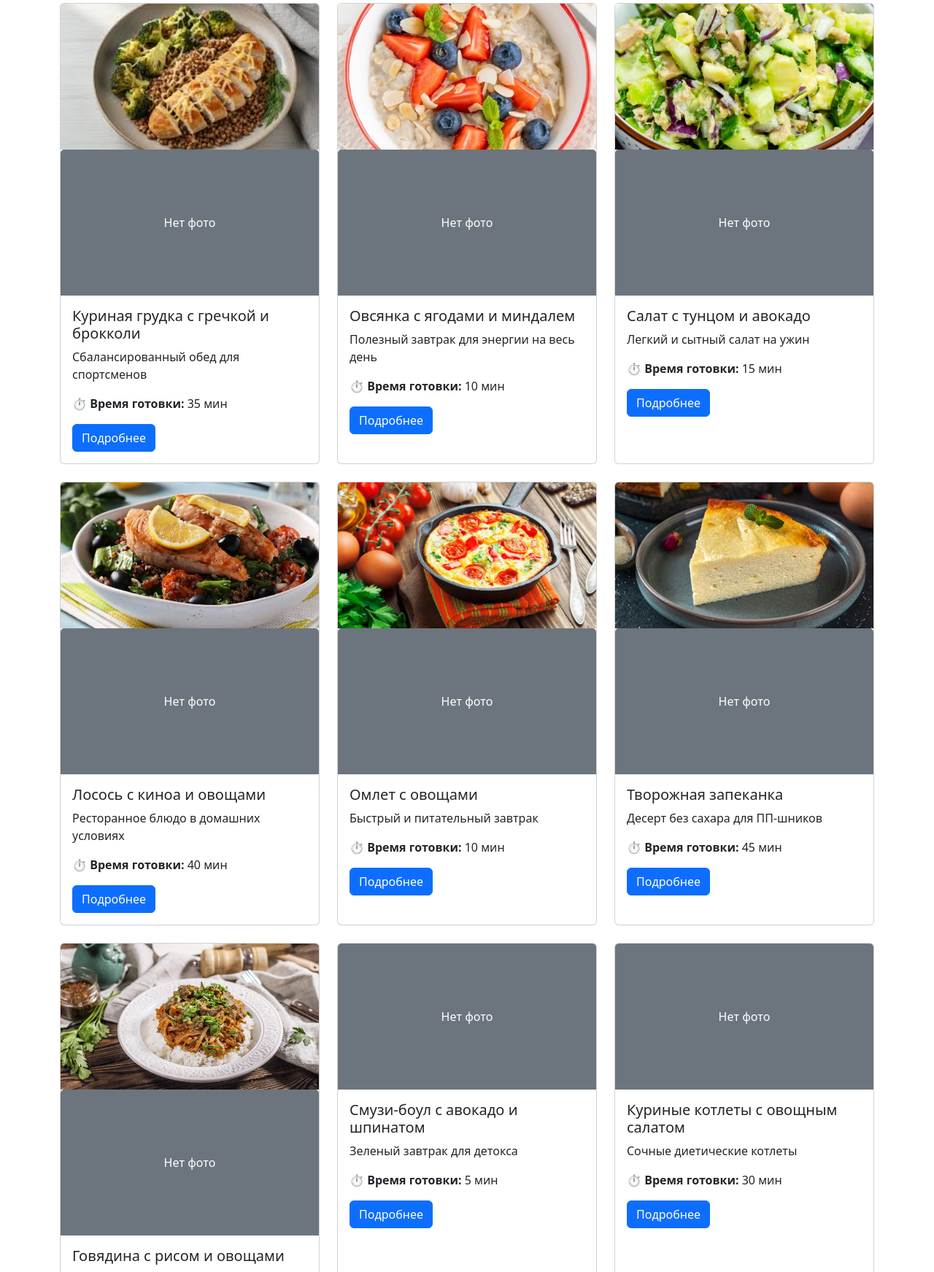
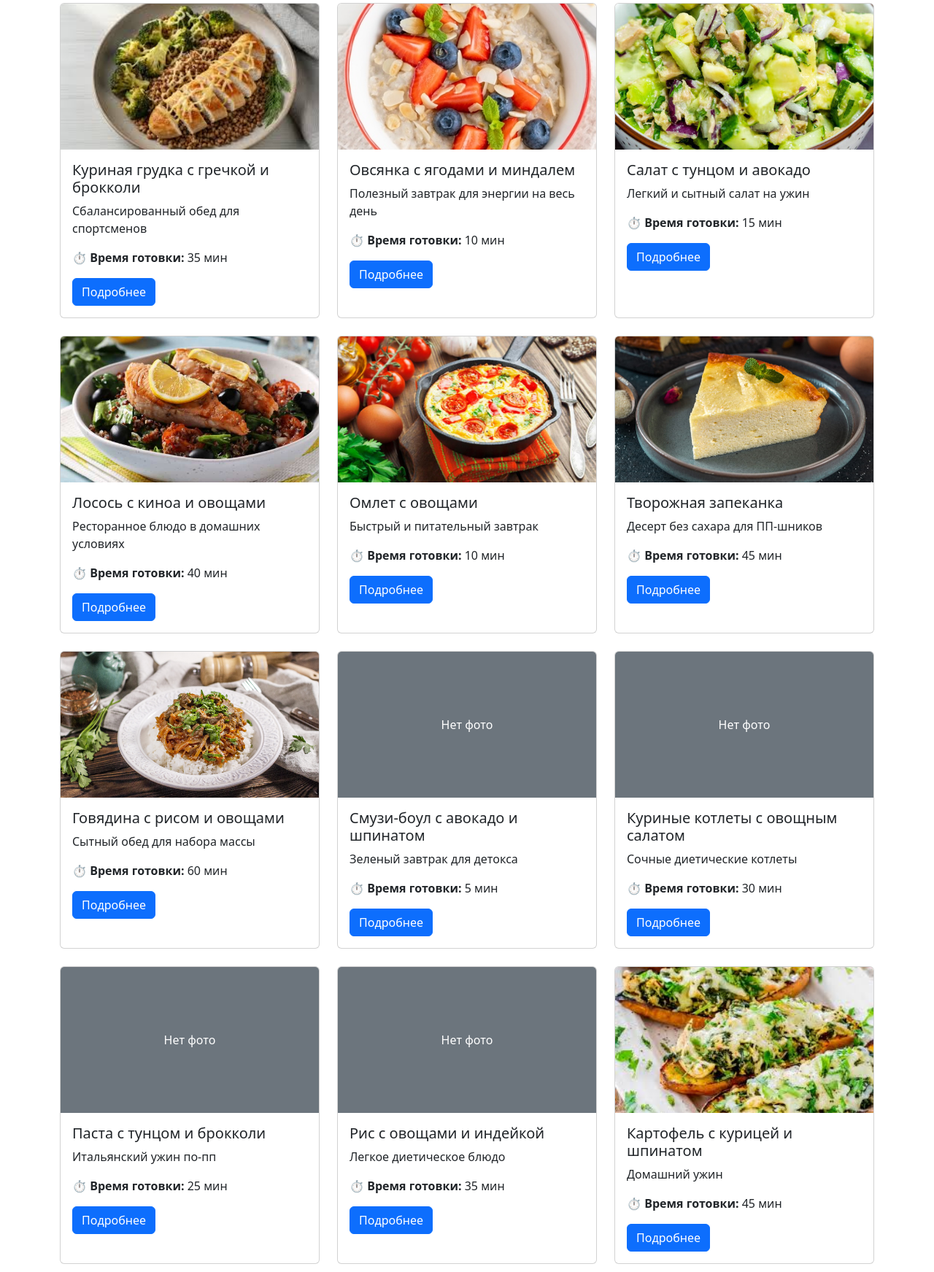
Before and after one commit to ketr1/d1, a Django app: page / in a window 1280 px wide. Shown: the part 154-1897 px from the top of the page at 73% size. Run offline with Django 5.2, Linux system fonts and the light colour scheme; data comes from the database, SQL or seed files in the repository.

Commit message:
Убрать дублирование фото

```diff
--- a/recipes/templates/recipes/my_recipes.html
+++ b/recipes/templates/recipes/my_recipes.html
@@ -25,9 +25,6 @@
         <div class="card h-100">
             {% if recipe.image_src %}
             <img src="{{ recipe.image_src }}" data-recipe-image-id="{{ recipe.id }}" class="card-img-top" alt="{{ recipe.title }}" style="height: 200px; object-fit: cover;">
-            <div data-recipe-image-fallback-id="{{ recipe.id }}" class="card-img-top bg-secondary d-flex align-items-center justify-content-center" style="height: 200px; display: none;">
-                <span class="text-white">Нет фото</span>
-            </div>
             {% else %}
             <img src="" data-recipe-image-id="{{ recipe.id }}" class="card-img-top" alt="{{ recipe.title }}" style="height: 200px; object-fit: cover; display: none;">
             <div data-recipe-image-fallback-id="{{ recipe.id }}" class="card-img-top bg-secondary d-flex align-items-center justify-content-center" style="height: 200px;">
--- a/recipes/templates/recipes/recipe_list.html
+++ b/recipes/templates/recipes/recipe_list.html
@@ -17,9 +17,6 @@
         <div class="card h-100">
             {% if recipe.image_src %}
             <img src="{{ recipe.image_src }}" data-recipe-image-id="{{ recipe.id }}" class="card-img-top" alt="{{ recipe.title }}" style="height: 200px; object-fit: cover;">
-            <div data-recipe-image-fallback-id="{{ recipe.id }}" class="card-img-top bg-secondary d-flex align-items-center justify-content-center" style="height: 200px; display: none;">
-                <span class="text-white">Нет фото</span>
-            </div>
             {% else %}
             <img src="" data-recipe-image-id="{{ recipe.id }}" class="card-img-top" alt="{{ recipe.title }}" style="height: 200px; object-fit: cover; display: none;">
             <div data-recipe-image-fallback-id="{{ recipe.id }}" class="card-img-top bg-secondary d-flex align-items-center justify-content-center" style="height: 200px;">
--- a/templates/base.html
+++ b/templates/base.html
@@ -137,7 +137,9 @@
                 if (savedImage) {
                     image.src = savedImage;
                     image.style.display = '';
-                    fallbacks.forEach((fallback) => fallback.style.display = 'none');
+                    fallbacks.forEach((fallback) => {
+                        fallback.style.setProperty('display', 'none', 'important');
+                    });
                 }
             });
 
```
